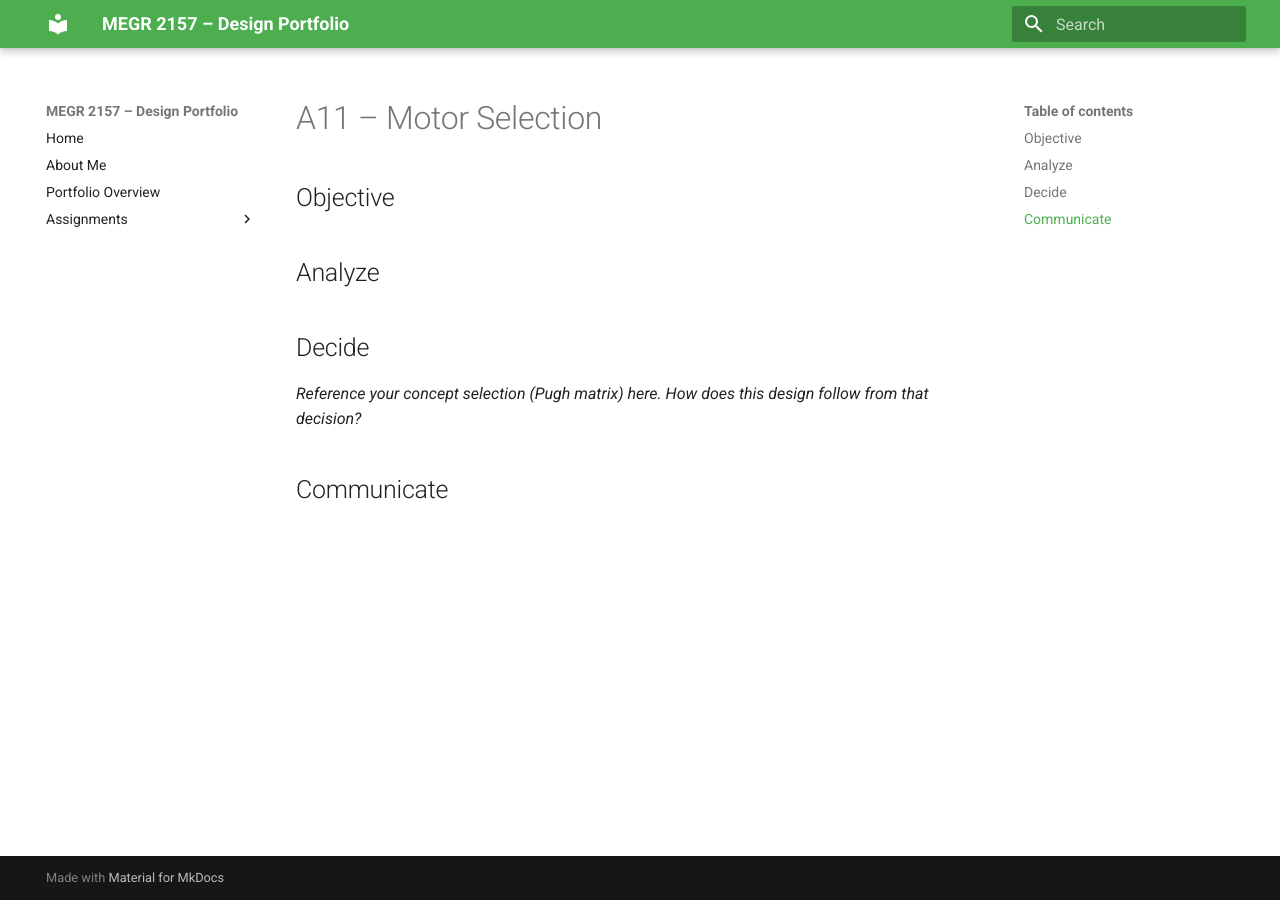
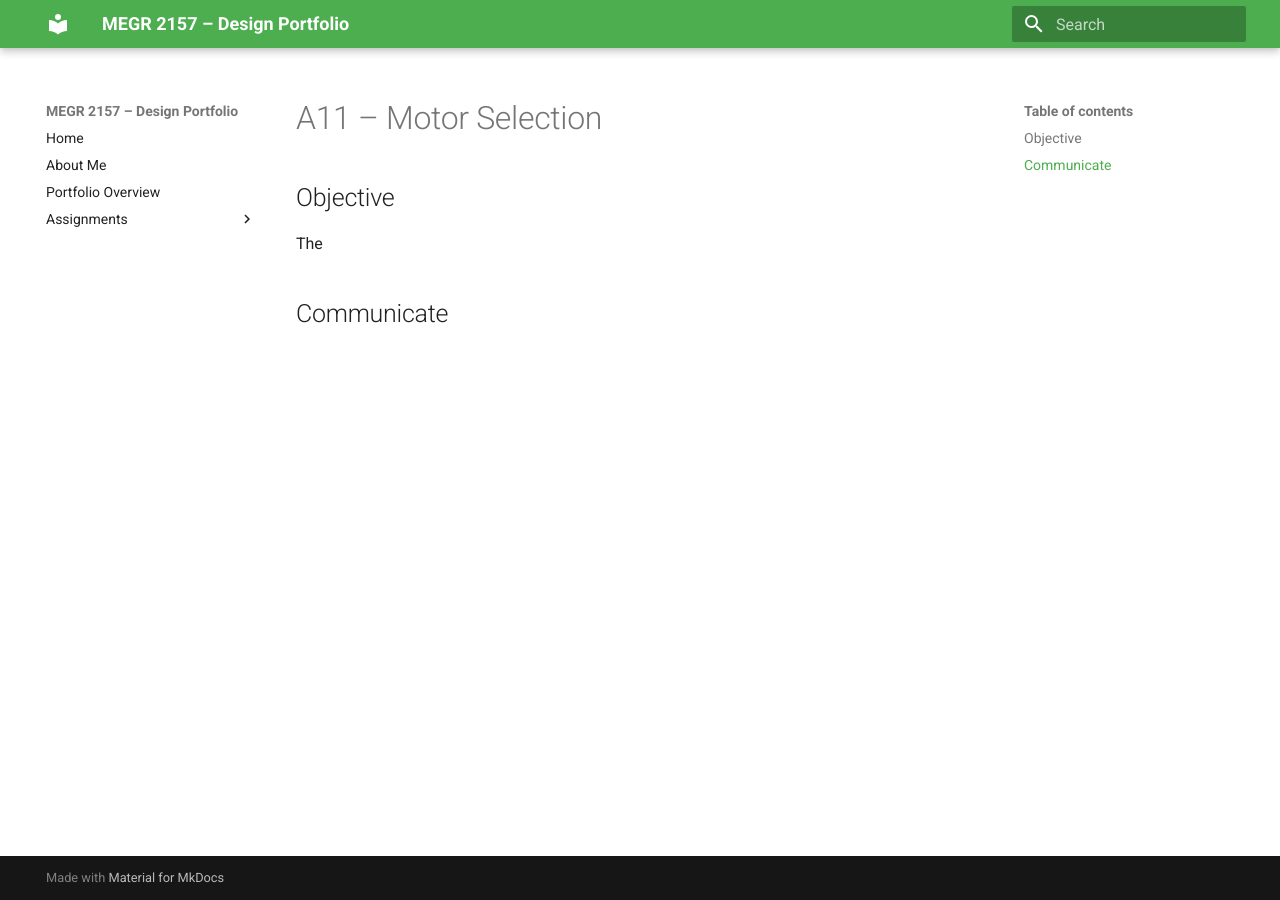
Before and after one commit to AntGo36/design-projects-portfolio, an MkDocs documentation site: the page built from docs/assignments/a11/index.md, in a window 1280 px wide. Built offline with MkDocs 1.6.1 and Material for MkDocs 9.7.7, drawn with Linux system fonts in a browser that asks for light colours.

Commit message:
Update index.md

```diff
--- a/docs/assignments/a11/index.md
+++ b/docs/assignments/a11/index.md
@@ -1,12 +1,8 @@
 # A11 – Motor Selection
 
 ## Objective
+The
 
 
-## Analyze
-
-
-## Decide
-_Reference your concept selection (Pugh matrix) here. How does this design follow from that decision?_
 
 ## Communicate
```
